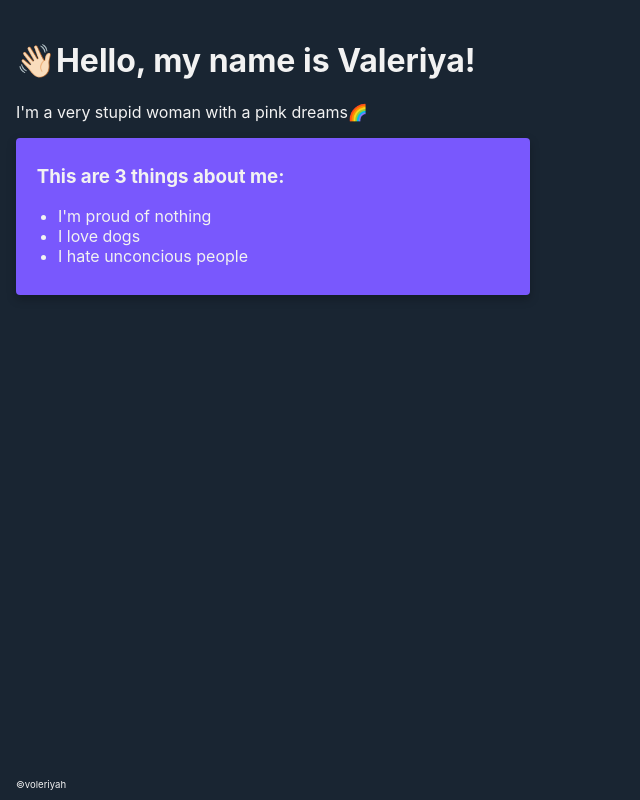
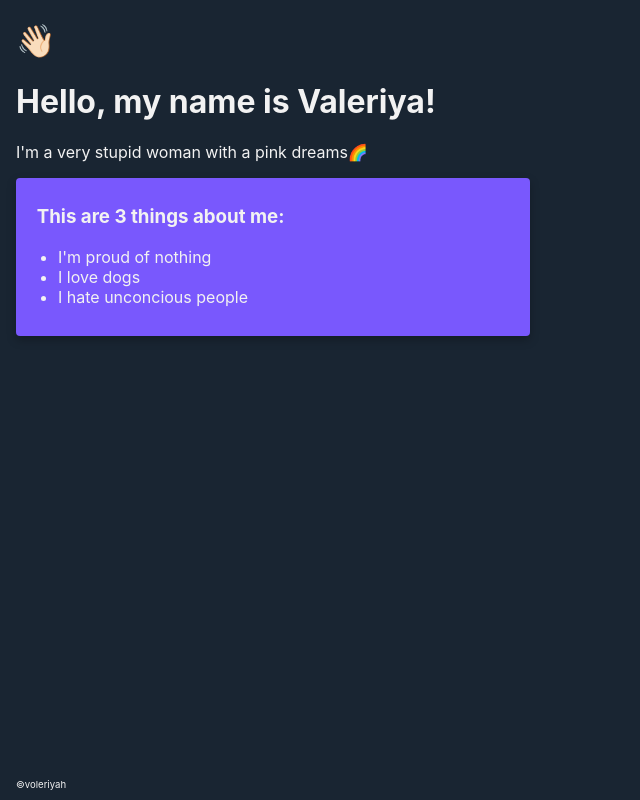
Before and after one commit to vo1eriyah/reacttest, a React app: page / in a window 1280 px wide. Shown: the whole page, without its empty margins (0-640 px from the left). Built offline with nearby package versions, Linux system fonts and the light colour scheme.

Commit message:
6th/decomposing components it#2

```diff
--- a/src/components/Main.css
+++ b/src/components/Main.css
@@ -3,7 +3,8 @@ main {
     align-items: center;
     width: 100vw;
     height: 100vh;
-    position: relative;
+    position: fixed;
+    top: 0;
     background-color: #192532;
     color: #F2F2F2;
     font-family: -apple-system, BlinkMacSystemFont, 'Segoe UI', Roboto, Oxygen, Ubuntu, Cantarell, 'Open Sans', 'Helvetica Neue', sans-serif;
--- a/src/components/Self-info.js
+++ b/src/components/Self-info.js
@@ -5,9 +5,8 @@ function Selfinfo(props){
     return (
         <div
         className="My-info">
-            <br/>
-            <h2></h2>
-            <h1>👋🏻Hello, my name is {props.name}!</h1>
+            <h1>👋🏻</h1>
+            <h1>Hello, my name is {props.name}!</h1>
             <p>I'm a very stupid woman with a pink dreams🌈
             </p>
             <Card cardTitle="This are 3 things about me:"/>
```
